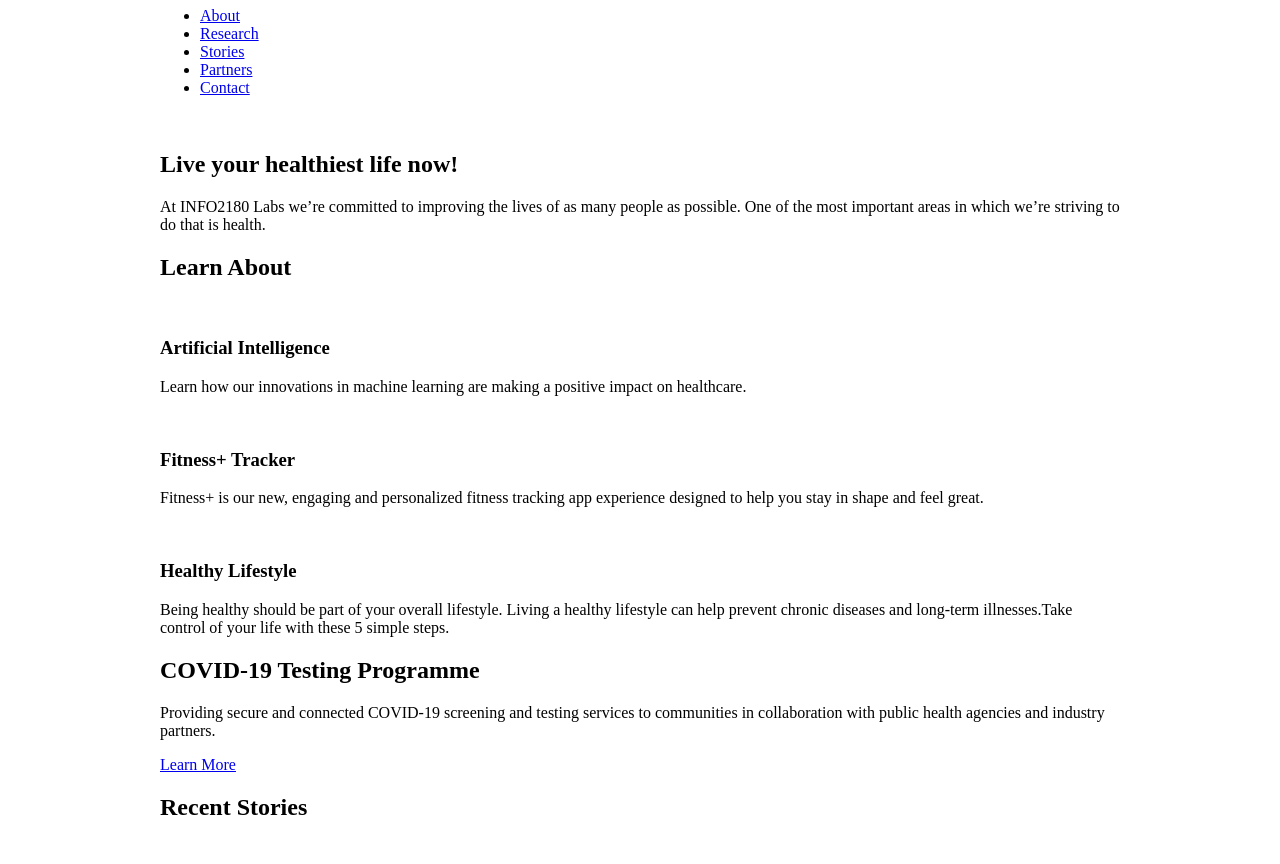
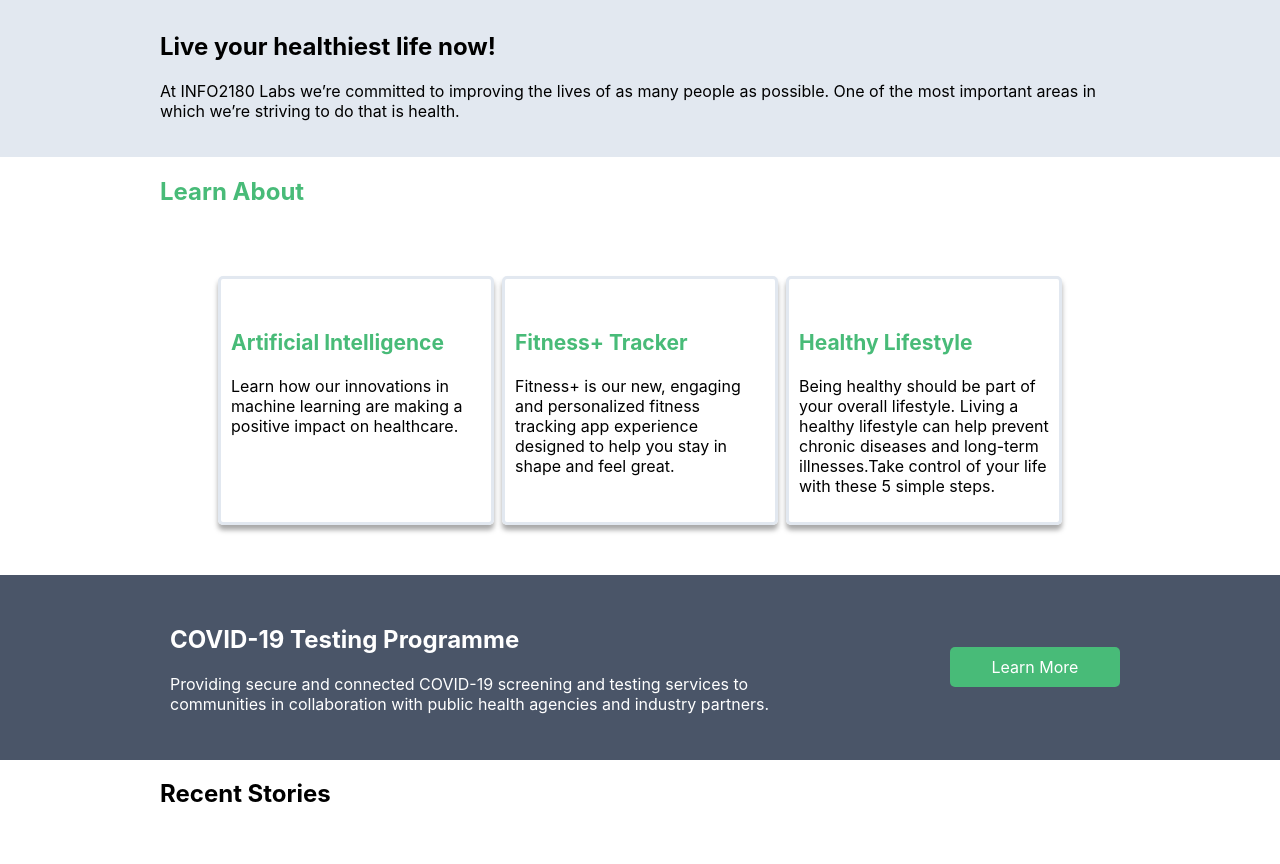
Before and after one commit to KOUGD7/info2180-project1, a plain HTML site: page index.html in a window 1280 px wide. Shown: the part 73-937 px from the top of the page. Drawn offline with Linux system fonts and the light colour scheme.

Commit message:
Layout Implementation

```diff
--- a/styles.css
+++ b/styles.css
@@ -1,7 +1,16 @@
 /* Add your CSS to this file */
+:root{
+
+    --green: #48BB78;
+    --defaultFontFamily: -apple-system, BlinkMacSystemFont, "Segoe UI", Roboto, "Helvetica Neue", Arial, "Noto Sans", sans-serif;
+
+  }
+
+
 body {
     margin: 0;
     font-size: 16px;
+    font-family: var(--defaultFontFamily);
 }
 
 .container {
@@ -9,3 +18,162 @@ body {
     max-width: 960px;
     width: 100%;
 }
+
+h1{
+    font-size: 18px;
+}
+/* body{
+    grid-template-columns: 1fr 1fr 1fr;
+    grid-template-rows: 500px repeat(5, minmax(min-content, max-content)) 60px;
+} */
+
+nav ul{
+    list-style-type: none;
+    margin: 0;
+    padding: 0;
+    overflow: hidden;
+}
+
+header .container h1{
+    float: left;
+}
+
+nav{
+    padding: 10px;
+}
+
+li {
+    float: right;
+}
+
+li a {
+    padding: 5px;
+    text-decoration: none;
+    color: #6b7280;
+}
+
+li a:hover{
+    color: #5A67D8;
+}
+
+.cards{
+    display: flex;
+    flex-direction: row;
+    justify-content: space-evenly;
+    padding: 50px;
+}
+
+.cards .card {
+    border-color: #E2E8F0;
+    border-style: solid;
+    box-shadow: 0 5px 5px darkgrey;
+    padding: 10px;
+    width: 250px;
+    border-radius: 5px;
+
+}
+
+.stories .container{
+    display: flex;
+    flex-direction: column;
+}
+
+
+header .container{
+    grid-column: 1 / 3;
+    grid-row: 1;
+}
+
+.overview-hero{
+    grid-column: 1 / 3;
+    grid-row: 2;
+    clear: both;
+    background-color: #E2E8F0;
+    padding: 20px;
+}
+
+.learn-about{
+    grid-column: 1 / 3;
+    grid-row: 3;
+}
+
+.learn-about h2{
+    color: #48BB78;
+    font-size: 24px;
+}
+
+.learn-about h3{
+    color: #48BB78;
+    font-size: 21px;
+}
+
+
+.testing{
+    grid-column: 1 / 3;
+    grid-row: 4;
+    background-color:#4A5568;
+    color: white;
+}
+
+.cta{
+    background-color: var(--green);
+    border-radius: 5px;
+    width: 150px;
+    text-align:  center;
+}
+
+.cta a{
+    padding: 5px;
+    text-decoration: none;
+    color: white;
+}
+
+.testing .container{
+    display: flex;
+    flex-direction: row;
+    align-items: center;
+    justify-content: space-between;
+    padding: 20px;
+}
+
+.testing .container div{
+    padding: 10px
+}
+.testing .container div:nth-of-type(1) {
+    flex-basis: 600px;
+    color: white;
+  }
+
+.stories{
+    grid-column: 1 / 3;
+    grid-row: 5;
+}
+
+.newsletter{
+    grid-column: 1 / 3;
+    grid-row: 6;
+    color: antiquewhite;
+    background-color: darkgreen;
+    padding: 30px;
+}
+
+.newsletter .container{
+    display: flex;
+    flex-direction: column;
+    align-items: center;
+    justify-content: center;
+}
+
+form{
+    display: flex;
+    flex-direction: row;
+    align-items: center;
+    justify-content: center;
+}
+
+footer{
+    grid-column: 1 / 3;
+    grid-row: 7;
+    color: antiquewhite;
+    background-color: black;
+}
```
